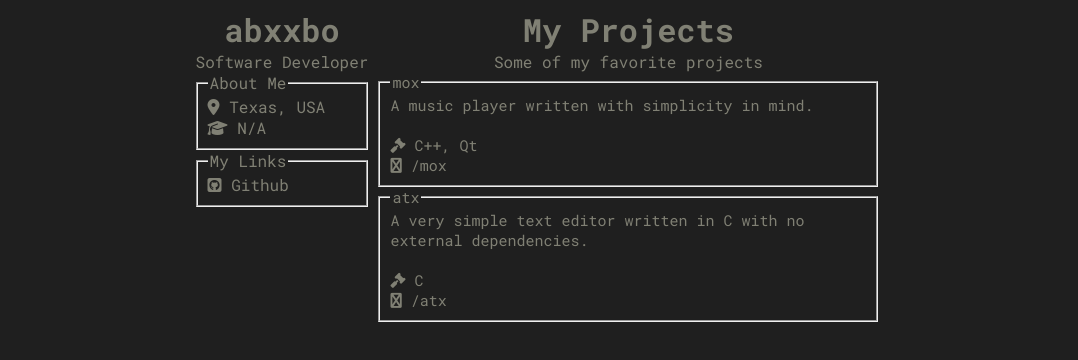
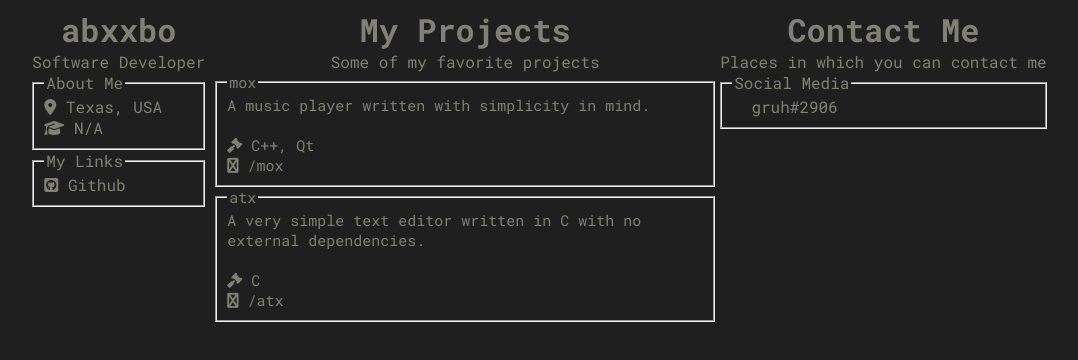
Before and after one commit to abxxbo/abxxbo.github.io, a plain HTML site: page index.html in a window 1280 px wide. Shown: the whole page, without its empty margins (103-1181 px from the left). Drawn offline with Linux system fonts and the light colour scheme.

Commit message:
contact info

```diff
--- a/index.html
+++ b/index.html
@@ -140,6 +140,13 @@
           <a href="https://github.com/abxxbo/atx">/atx</a>
         </fieldset>
       </div>
+      <div class="contact">
+        <h1>Contact Me</h1>
+        <div class="tagline">Places in which you can contact me</div>
+        <fieldset>
+          <legend>Social Media</legend>
+           gruh#2906
+        </fieldset>
     </div>
   </body>
 </html>
```
